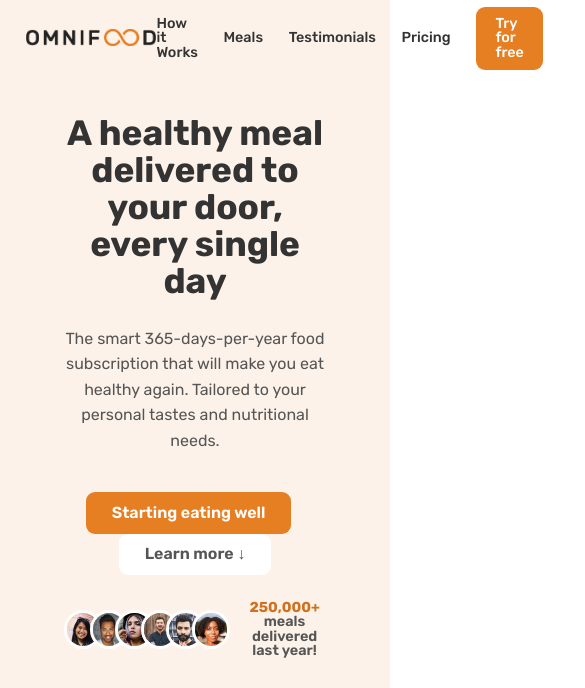
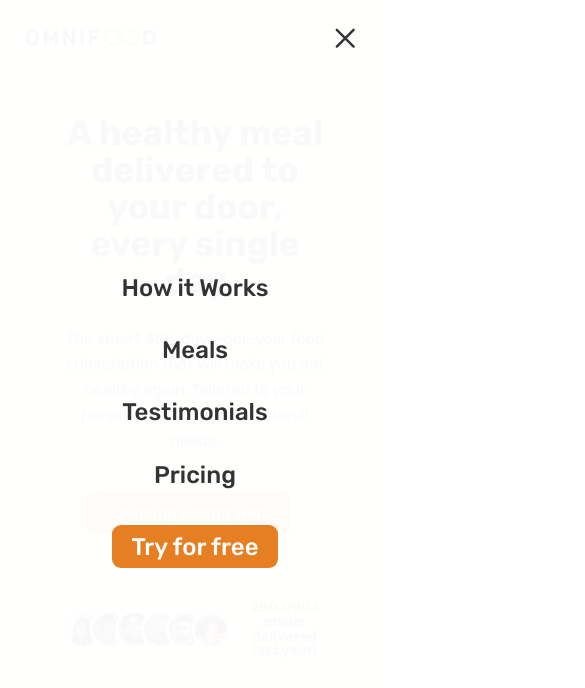
Before and after one commit to maxkdavis/omnifood, a plain HTML site: page index.html in a window 390 px wide. Shown: the top 688 px of the page, 585 px wide, since content can reach past the window. Drawn offline with nearby package versions, Linux system fonts and the light colour scheme.

Commit message:
updating mobile navigation

```diff
--- a/css/general.css
+++ b/css/general.css
@@ -74,6 +74,7 @@ Medium: 11px
 html {
   /* font-size: 10px; */
   font-size: 62.5%;
+  overflow-x: hidden;
 }
 
 body {
@@ -81,6 +82,9 @@ body {
   line-height: 1;
   font-weight: 400;
   color: #555;
+
+  /* Only works if there's nothing absolutely positioned in relation to body */
+  overflow-x: hidden;
 }
 
 /***********************/
--- a/css/queries.css
+++ b/css/queries.css
@@ -119,6 +119,64 @@ Instead, we assume, 1rem = 1em = 16px */
   .btn--form {
     margin-top: 1.2rem;
   }
+
+  /* MOBILE NAVIGATION */
+  .btn-mobile-nav {
+    display: block;
+  }
+
+  .main-nav {
+    background-color: rgba(255, 255, 255, 0.967);
+    position: absolute;
+    top: 0;
+    left: 0;
+    width: 100%;
+    height: 100vh;
+    transform: translateX(100%);
+
+    display: flex;
+    align-items: center;
+    justify-content: center;
+    transition: all 0.5s ease-in;
+
+    /* Hide navigation */
+    /* Allows NO transitions at all with display:none property */
+    /* display: none; */
+
+    /* 1) Hide it visually */
+    opacity: 0;
+
+    /* 2) Make it unaccessible to mouse and keyboard */
+    pointer-events: none;
+
+    /* 3) Hde it from screenreaders */
+    visibility: hidden;
+  }
+
+  .nav-open .main-nav {
+    opacity: 1;
+    pointer-events: auto;
+    visibility: visible;
+    transform: translateX(0%);
+  }
+
+  .nav-open .icon-mobile-nav[name='close-outline'] {
+    display: block;
+  }
+
+  .nav-open .icon-mobile-nav[name='menu-outline'] {
+    display: none;
+  }
+
+  .main-nav-list {
+    flex-direction: column;
+    gap: 4.8rem;
+  }
+
+  .main-nav-link:link,
+  .main-nav-link:visited {
+    font-size: 3rem;
+  }
 }
 
 /*
--- a/css/styles.css
+++ b/css/styles.css
@@ -9,6 +9,7 @@
   /* Because we want header to be sticky later */
   height: 9.6rem;
   padding: 0 4.8rem;
+  position: relative;
 }
 
 .logo {
@@ -52,6 +53,24 @@
 .main-nav-link.nav_cta:active {
   background-color: #cf711f;
   color: #fdf2e9;
+}
+
+/* MOBILE */
+.btn-mobile-nav {
+  border: none;
+  background: none;
+  cursor: pointer;
+  display: none;
+}
+
+.icon-mobile-nav {
+  height: 4.8rem;
+  width: 4.8rem;
+  color: #333;
+}
+
+.icon-mobile-nav[name='close-outline'] {
+  display: none;
 }
 
 /***********************/
--- a/index.html
+++ b/index.html
@@ -15,7 +15,7 @@
     <link rel="stylesheet" href="css/queries.css" />
   </head>
   <body>
-    <header class="header">
+    <header class="header nav-open">
       <a href="#">
         <img src="img/omnifood-logo.png" alt="Omnifood Logo" class="logo" />
       </a>
@@ -28,6 +28,11 @@
           <li><a class="main-nav-link nav-cta" href="#">Try for free</a></li>
         </ul>
       </nav>
+
+      <button class="btn-mobile-nav">
+        <ion-icon class="icon-mobile-nav" name="menu-outline"></ion-icon>
+        <ion-icon class="icon-mobile-nav" name="close-outline"></ion-icon>
+      </button>
     </header>
 
     <main>
```
